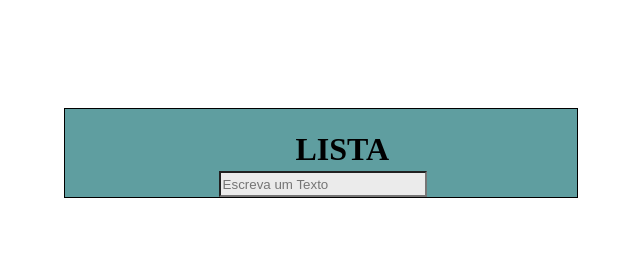
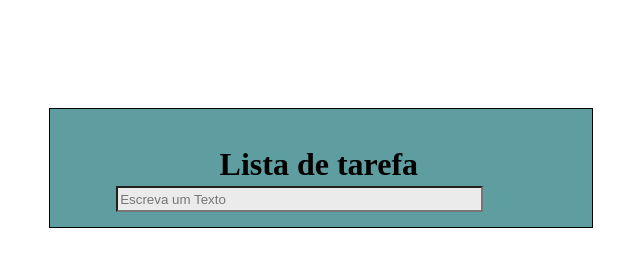
Before and after one commit to IltonBJSilva/lista, a plain HTML site: page index.html in a window 1280 px wide. Shown: the whole page, without its empty margins (319-959 px from the left). Drawn offline with Linux system fonts and the light colour scheme.

Commit message:
Completo

```diff
--- a/estilos.css
+++ b/estilos.css
@@ -2,6 +2,9 @@
 
     margin: auto;
     padding: 1px;
+	white-space: nowrap;
+	margin-left: 30%;
+
 }
 .article{
 	margin: auto;
@@ -19,6 +22,7 @@
 .riscado{
 	text-decoration: line-through;
 	background-color: azure !important;
+	text-decoration-color: darkgreen
 }
 
 body{
@@ -32,7 +36,7 @@ li{
 	margin: auto;
     width: 40%;
     border: 1px solid #075656;
-    padding: 9px;
+    padding: 15px;
 	font-size: 20px;
 	font-family: sans-serif;
 	list-style-type: none;
@@ -48,10 +52,10 @@ li{
 
 #Criador{
 	background-color: #ebebeb;
-	width: 200px;
-	text-align: 30px;
+	width: 70%;
+	text-align: 40px;
 	height: 20px;
-	margin-left: 30%;
+	margin-left: 10%;
 
 }
 #Titulo{
@@ -63,7 +67,7 @@ li{
     margin: auto;
     width: 40%;
     border: 1px solid ;
-    padding: inherit;
+    padding: 15px;
 	background-color: cadetblue;
 }
 #removedor{
@@ -87,6 +91,6 @@ li:hover > .ativo {
 	opacity: 1;
 }
 
-#correto:checked{
+	#correto:checked{
 	opacity: 1;
 }
--- a/index.html
+++ b/index.html
@@ -13,7 +13,7 @@
 		<title>Lista</title>
 		<div id="Centro">
 			<div class="NomePrincipal" id="Titulo">
-				<il><h1>LISTA</h1></il>
+				<il><h1>Lista de tarefa</h1></il>
 			</div>
 				<input placeholder="Escreva um Texto" type="text" class="Caixa" id="Criador" size="20" onkeypress="return acresentaTarefa(event) "/>
 			<div id="lista" >
```
